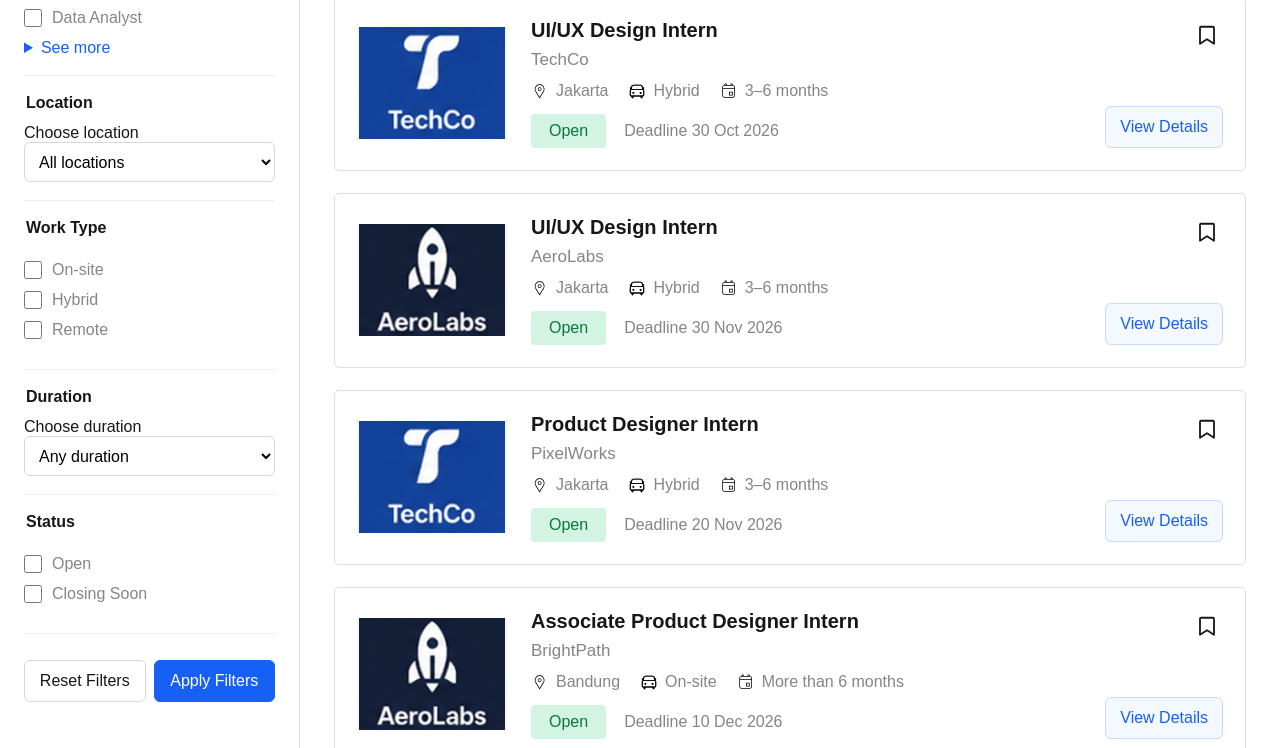
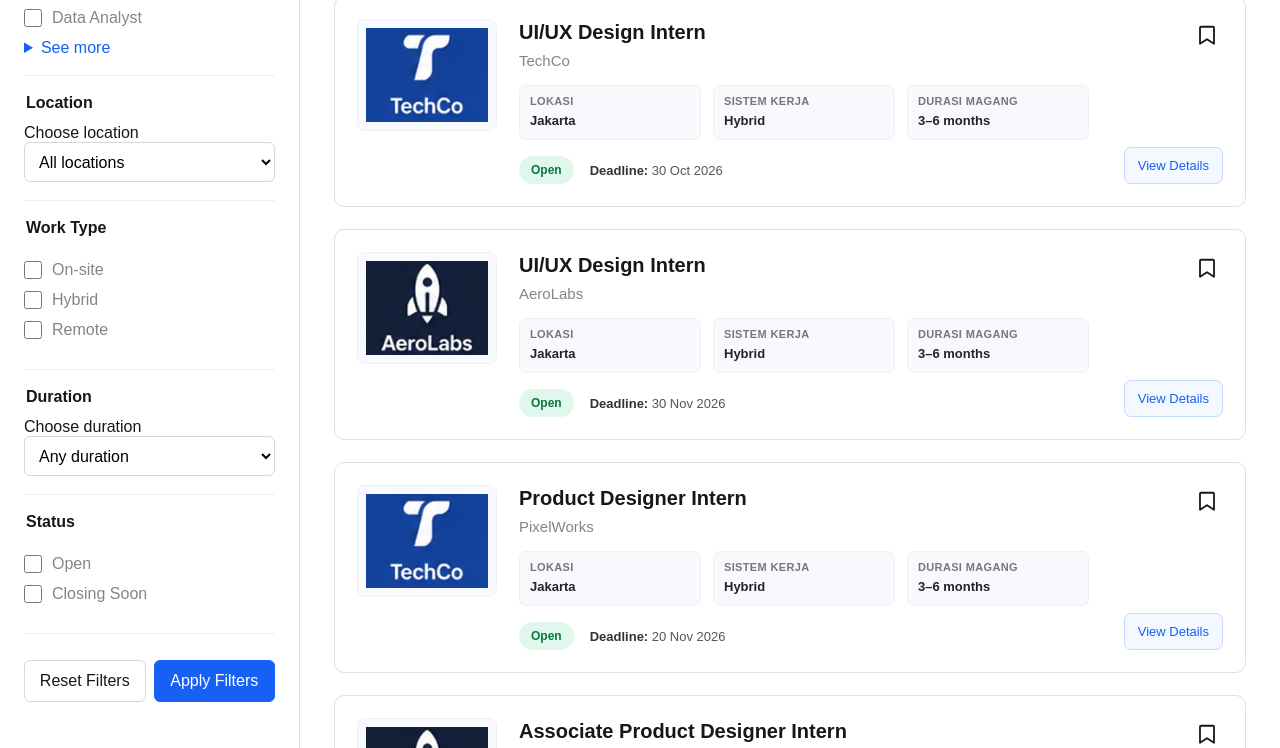
Before and after one commit to meilaniarein/InternHub, a plain HTML site: page FieldInternship.html in a window 1280 px wide. Shown: the part 351-1099 px from the top of the page. Drawn offline with Linux system fonts and the light colour scheme.

Commit message:
after pengujian1

```diff
--- a/FieldInternship.html
+++ b/FieldInternship.html
@@ -547,6 +547,107 @@
                 flex-direction: row;
             }
         }
+
+        /* ===== Perbaikan usability: informasi kartu lowongan lebih mudah dipindai ===== */
+        .job-card {
+            grid-template-columns: 140px minmax(0, 1fr) auto;
+            align-items: start;
+            gap: 22px;
+            padding: 22px;
+            border: 1px solid #d9e0eb;
+            border-radius: 10px;
+            transition: box-shadow .2s ease, border-color .2s ease;
+        }
+        .job-card:hover {
+            border-color: #b8cafa;
+            box-shadow: 0 5px 18px rgba(23, 73, 168, .07);
+        }
+        .company-logo {
+            width: 140px;
+            height: 112px;
+            padding: 8px;
+            border: 1px solid #edf0f5;
+            border-radius: 8px;
+            background: #f8faff;
+        }
+        .job-main h2 { margin-bottom: 6px; line-height: 1.35; }
+        .company-name { margin-bottom: 16px; font-size: 15px; }
+        .job-meta {
+            display: grid;
+            grid-template-columns: repeat(3, minmax(0, 1fr));
+            gap: 12px;
+            margin: 0 0 16px;
+            color: #333;
+        }
+        .job-meta li {
+            display: flex;
+            flex-direction: column;
+            align-items: flex-start;
+            gap: 5px;
+            min-width: 0;
+            padding: 9px 10px;
+            background: #f7f9fc;
+            border: 1px solid #edf0f5;
+            border-radius: 7px;
+        }
+        .job-meta img { display: none; }
+        .meta-label {
+            color: #777;
+            font-size: 11px;
+            font-weight: 600;
+            text-transform: uppercase;
+            letter-spacing: .35px;
+        }
+        .meta-value {
+            color: #242424;
+            font-size: 13px;
+            font-weight: 600;
+            line-height: 1.4;
+            overflow-wrap: anywhere;
+        }
+        .job-bottom {
+            align-items: center;
+            gap: 10px 16px;
+        }
+        .status {
+            display: inline-flex;
+            align-items: center;
+            padding: 7px 12px;
+            color: #08783d;
+            background: #e2f7eb;
+            border-radius: 20px;
+            font-size: 12px;
+            font-weight: 700;
+        }
+        .status-closing {
+            color: #9a5700;
+            background: #fff1d6;
+        }
+        .status-default {
+            color: #555;
+            background: #edf0f4;
+        }
+        .deadline { color: #555; font-size: 13px; }
+        .deadline strong { color: #333; }
+        .job-actions { min-width: 112px; }
+        .details-link { padding: 10px 13px; border-radius: 7px; font-size: 13px; }
+
+        @media (max-width: 900px) {
+            .job-card { grid-template-columns: 100px minmax(0, 1fr); gap: 14px; }
+            .company-logo { width: 100px; height: 90px; }
+            .job-actions { grid-column: 2; flex-direction: row; align-items: center; }
+            .job-meta { grid-template-columns: repeat(2, minmax(0, 1fr)); }
+        }
+        @media (max-width: 620px) {
+            .job-card { grid-template-columns: 72px minmax(0, 1fr); gap: 12px; padding: 13px; }
+            .company-logo { width: 72px; height: 72px; }
+            .job-main h2 { font-size: 16px; }
+            .company-name { font-size: 14px; margin-bottom: 12px; }
+            .job-meta { grid-template-columns: 1fr; gap: 7px; font-size: 13px; }
+            .job-meta li { padding: 7px 9px; }
+            .job-actions { grid-column: 1 / -1; justify-content: flex-end; }
+        }
+        /* ===== Akhir perbaikan kartu lowongan ===== */
     </style>
 </head>
 
@@ -817,20 +918,26 @@
                 const saved = getSavedIds().includes(internship.id);
                 const logo = internship.logo || "./assets/images/Icon-InternHub.svg";
                 const detailPage = internship.detailPage || "DetailLowongan.html";
+                const statusText = internship.status || "Status not specified";
+                const statusNormalized = String(statusText).toLowerCase();
+                const statusClass = statusNormalized.includes("closing")
+                    ? "status-closing"
+                    : statusNormalized === "open" ? "status-open" : "status-default";
+                const deadlineText = formatDate(internship.deadline).replace(/^Deadline\s*/, "");
 
                 card.innerHTML = `
-                    <img class="company-logo" src="${escapeHTML(logo)}" alt="Logo ${escapeHTML(internship.company || "perusahaan")}" width="150" loading="lazy">
+                    <img class="company-logo" src="${escapeHTML(logo)}" alt="Logo ${escapeHTML(internship.company || "perusahaan")}" width="140" loading="lazy">
                     <div class="job-main">
                         <h2>${escapeHTML(internship.title || internship.position || "Internship")}</h2>
                         <p class="company-name">${escapeHTML(internship.company || "Company not specified")}</p>
-                        <ul class="job-meta">
-                            <li><img src="./assets/images/Icon-Lokasi.svg" alt=""> ${escapeHTML(internship.location || "Location not specified")}</li>
-                            <li><img src="./assets/images/Icon-ModelKerja.svg" alt=""> ${escapeHTML(internship.workType || "Not specified")}</li>
-                            <li><img src="./assets/images/Icon-Durasi.svg" alt=""> ${escapeHTML(formatDuration(internship.duration))}</li>
+                        <ul class="job-meta" aria-label="Informasi lowongan">
+                            <li><span class="meta-label">Lokasi</span><span class="meta-value">${escapeHTML(internship.location || "Belum ditentukan")}</span></li>
+                            <li><span class="meta-label">Sistem Kerja</span><span class="meta-value">${escapeHTML(internship.workType || "Belum ditentukan")}</span></li>
+                            <li><span class="meta-label">Durasi Magang</span><span class="meta-value">${escapeHTML(formatDuration(internship.duration))}</span></li>
                         </ul>
                         <div class="job-bottom">
-                            <span class="status">${escapeHTML(internship.status || "Status not specified")}</span>
-                            <p class="deadline">${escapeHTML(formatDate(internship.deadline))}</p>
+                            <span class="status ${statusClass}">${escapeHTML(statusText)}</span>
+                            <p class="deadline"><strong>Deadline:</strong> ${escapeHTML(deadlineText)}</p>
                         </div>
                     </div>
                     <div class="job-actions">
```
